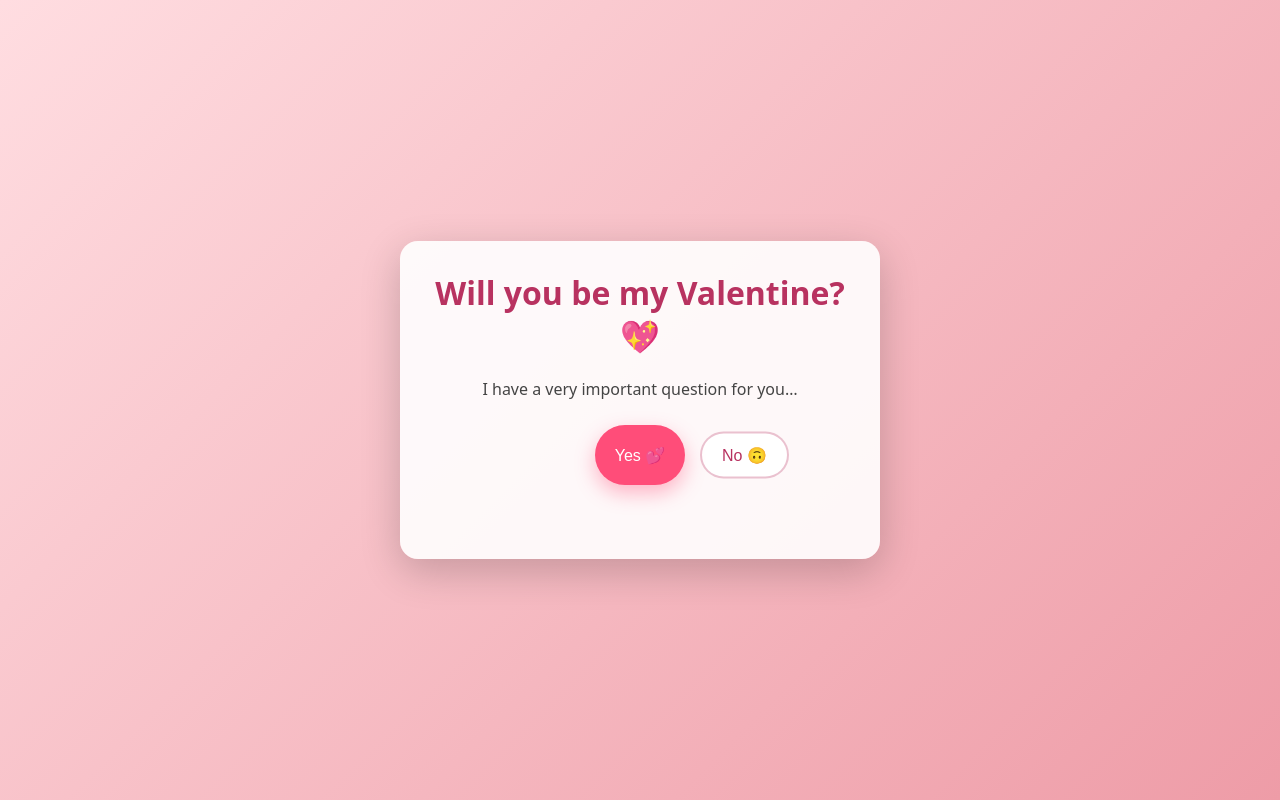
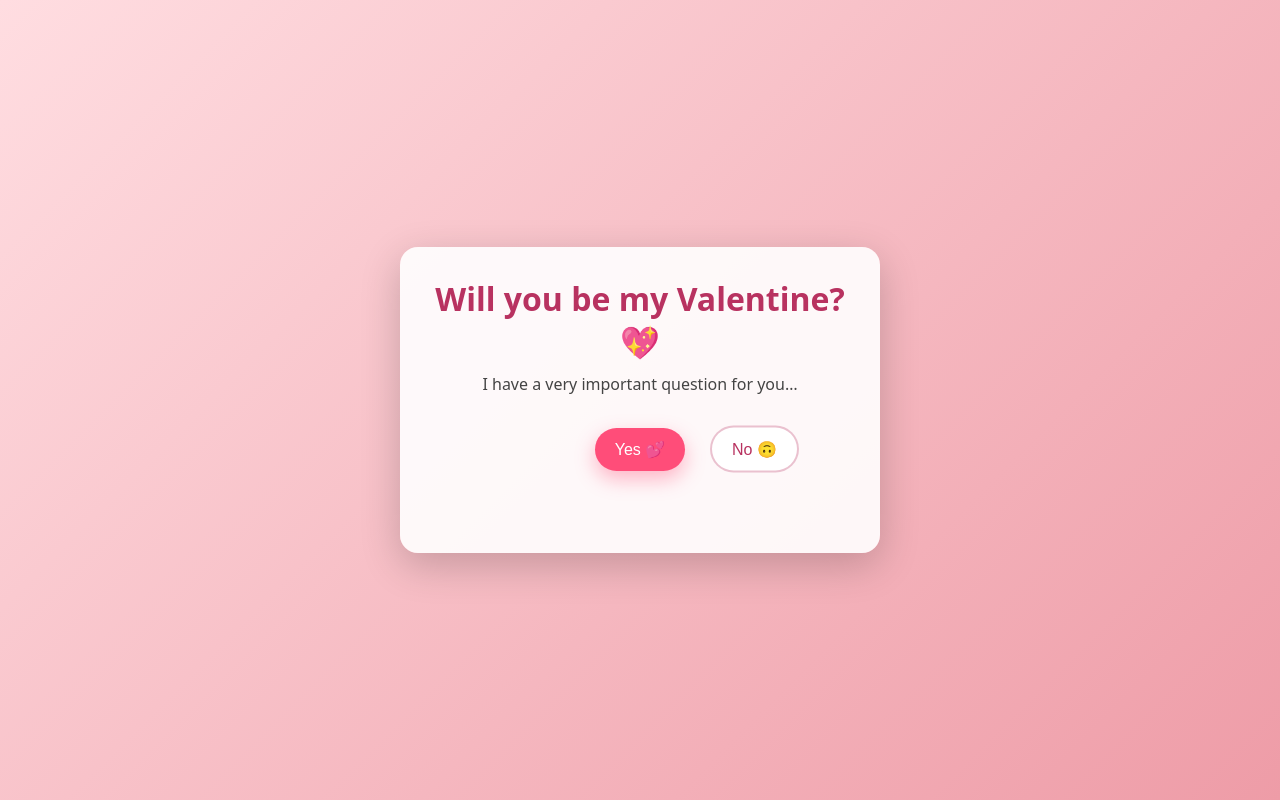
Before and after one commit to jonescharlie/Valentine, a plain HTML site: page index.html in a window 1280 px wide. Drawn offline with Linux system fonts and the light colour scheme.

Commit message:
Update index.html

```diff
--- a/index.html
+++ b/index.html
@@ -6,95 +6,96 @@
   <title>Be My Valentine 💘</title>
 
   <style>
-    body {
-      margin: 0;
-      height: 100vh;
-      display: flex;
-      justify-content: center;
-      align-items: center;
-      background: linear-gradient(135deg, #ffdde1, #ee9ca7);
-      font-family: system-ui, -apple-system, Segoe UI, Roboto, Arial, sans-serif;
-      overflow: hidden;
+    body{
+      margin:0;
+      height:100vh;
+      display:flex;
+      align-items:center;
+      justify-content:center;
+      background:linear-gradient(135deg,#ffdde1,#ee9ca7);
+      font-family:system-ui,-apple-system,Segoe UI,Roboto,Arial,sans-serif;
+      overflow:hidden;
     }
 
-    .card {
-      position: relative;
-      background: rgba(255, 255, 255, 0.9);
-      padding: 30px;
-      border-radius: 18px;
-      text-align: center;
-      width: min(420px, 90vw);
-      box-shadow: 0 12px 40px rgba(0, 0, 0, 0.2);
+    .card{
+      background:rgba(255,255,255,0.9);
+      padding:30px;
+      border-radius:18px;
+      text-align:center;
+      width:min(420px,90vw);
+      box-shadow:0 12px 40px rgba(0,0,0,0.2);
+      position:relative;
     }
 
-    h1 {
-      margin-top: 0;
-      font-size: 2rem;
-      color: #b83260;
+    h1{ margin:0 0 10px; color:#b83260; }
+    p{ margin:0 0 22px; color:#444; }
+
+    /* This box keeps the buttons aligned */
+    .button-area{
+      position:relative;
+      width: 320px;
+      max-width: 100%;
+      height: 64px;              /* fixed height = always lined up */
+      margin: 0 auto;
     }
 
-    p {
-      color: #444;
-      margin-bottom: 25px;
+    /* Yes stays in normal flow, perfectly centered */
+    .row{
+      position:absolute;
+      inset:0;
+      display:flex;
+      align-items:center;
+      justify-content:center;
+      gap:14px;
     }
 
-    .buttons {
-      position: relative;
-      display: flex;
-      justify-content: center;
-      gap: 15px;
-      height: 60px; /* space for the runaway button */
+    button{
+      padding:12px 20px;
+      font-size:16px;
+      border-radius:999px;
+      border:none;
+      cursor:pointer;
+      user-select:none;
+      transition:transform .15s ease;
+      white-space:nowrap;
     }
 
-    button {
-      padding: 12px 20px;
-      font-size: 16px;
-      border-radius: 999px;
-      border: none;
-      cursor: pointer;
-      user-select: none;
-      transition: transform 0.15s ease;
+    #yesBtn{
+      background:#ff4d79;
+      color:#fff;
+      box-shadow:0 8px 20px rgba(255,77,121,.4);
+      z-index:1;
+    }
+    #yesBtn:hover{ transform:scale(1.05); }
+
+    /* No starts lined up next to Yes, but can be moved around inside the button-area */
+    #noBtn{
+      background:#fff;
+      color:#b83260;
+      border:2px solid rgba(184,50,96,.3);
+
+      position:absolute;         /* allows moving without breaking layout */
+      left: 50%;
+      top: 50%;
+      transform: translate(70px, -50%);  /* "next to" Yes by default */
     }
 
-    #yesBtn {
-      background: #ff4d79;
-      color: white;
-      box-shadow: 0 8px 20px rgba(255, 77, 121, 0.4);
-      z-index: 1;
+    .message{
+      margin-top:18px;
+      min-height:24px;
+      font-weight:700;
+      color:#b83260;
     }
 
-    #yesBtn:hover {
-      transform: scale(1.05);
+    .heart{
+      position:absolute;
+      font-size:20px;
+      pointer-events:none;
+      animation:floatUp linear forwards;
     }
-
-    #noBtn {
-      position: absolute;
-      background: white;
-      color: #b83260;
-      border: 2px solid rgba(184, 50, 96, 0.3);
-      left: 50%;
-      top: 50%;
-      transform: translate(60px, -50%); /* starts next to Yes */
-    }
-
-    .message {
-      margin-top: 20px;
-      font-size: 1.1rem;
-      font-weight: 600;
-      color: #b83260;
-      min-height: 24px;
-    }
-
-    .heart {
-      position: absolute;
-      font-size: 20px;
-      animation: floatUp linear forwards;
-      pointer-events: none;
-    }
-
-    @keyframes floatUp {
-      from { transform: translateY(0) scale(1); opacity: 1; }
-      to   { transform: translateY(-120vh) scale(1.8); opacity: 0; }
+    @keyframes floatUp{
+      from{ transform:translateY(0) scale(1); opacity:1; }
+      to{ transform:translateY(-120vh) scale(1.8); opacity:0; }
     }
   </style>
 </head>
@@ -104,42 +105,49 @@
     <h1>Will you be my Valentine? 💖</h1>
     <p>I have a very important question for you…</p>
 
-    <div class="buttons" id="buttons">
-      <button id="yesBtn">Yes 💕</button>
-      <button id="noBtn">No 🙃</button>
+    <div class="button-area" id="area">
+      <div class="row">
+        <button id="yesBtn">Yes 💕</button>
+        <!-- No button is positioned absolute but starts "next to" Yes -->
+        <button id="noBtn">No 🙃</button>
+      </div>
     </div>
 
     <div class="message" id="message"></div>
   </div>
 
   <script>
-    const buttons = document.getElementById("buttons");
+    const area = document.getElementById("area");
     const noBtn = document.getElementById("noBtn");
     const yesBtn = document.getElementById("yesBtn");
     const message = document.getElementById("message");
 
     function moveNoButton() {
-      const padding = 10;
-      const box = buttons.getBoundingClientRect();
-      const btn = noBtn.getBoundingClientRect();
+      const padding = 6;
+      const areaRect = area.getBoundingClientRect();
+      const btnRect = noBtn.getBoundingClientRect();
 
-      const maxX = box.width - btn.width - padding * 2;
-      const maxY = box.height - btn.height - padding * 2;
+      // movement bounds inside the button area
+      const maxX = areaRect.width - btnRect.width - padding * 2;
+      const maxY = areaRect.height - btnRect.height - padding * 2;
 
       const x = padding + Math.random() * Math.max(0, maxX);
       const y = padding + Math.random() * Math.max(0, maxY);
 
-      noBtn.style.left = `${x}px`;
-      noBtn.style.top = `${y}px`;
-      noBtn.style.transform = "translate(0, 0)";
+      // place relative to the area
+      noBtn.style.left = x + "px";
+      noBtn.style.top = y + "px";
+      noBtn.style.transform = "translate(0,0)";
     }
 
+    // Desktop: moves when you try to hover it
     noBtn.addEventListener("mouseenter", moveNoButton);
-    noBtn.addEventListener("mousedown", moveNoButton);
-    noBtn.addEventListener("touchstart", (e) => {
+
+    // Mobile + desktop: moves when you try to touch/click it
+    noBtn.addEventListener("pointerdown", (e) => {
       e.preventDefault();
       moveNoButton();
-    }, { passive: false });
+    });
 
     yesBtn.addEventListener("click", () => {
       message.textContent = "YAY!! 💘 I knew you’d say yes 😄";
@@ -157,7 +165,7 @@
         h.style.bottom = "-20px";
         h.style.animationDuration = (2 + Math.random() * 2) + "s";
         document.body.appendChild(h);
-        setTimeout(() => h.remove(), 4000);
+        setTimeout(() => h.remove(), 4500);
       }
     }
   </script>
```
